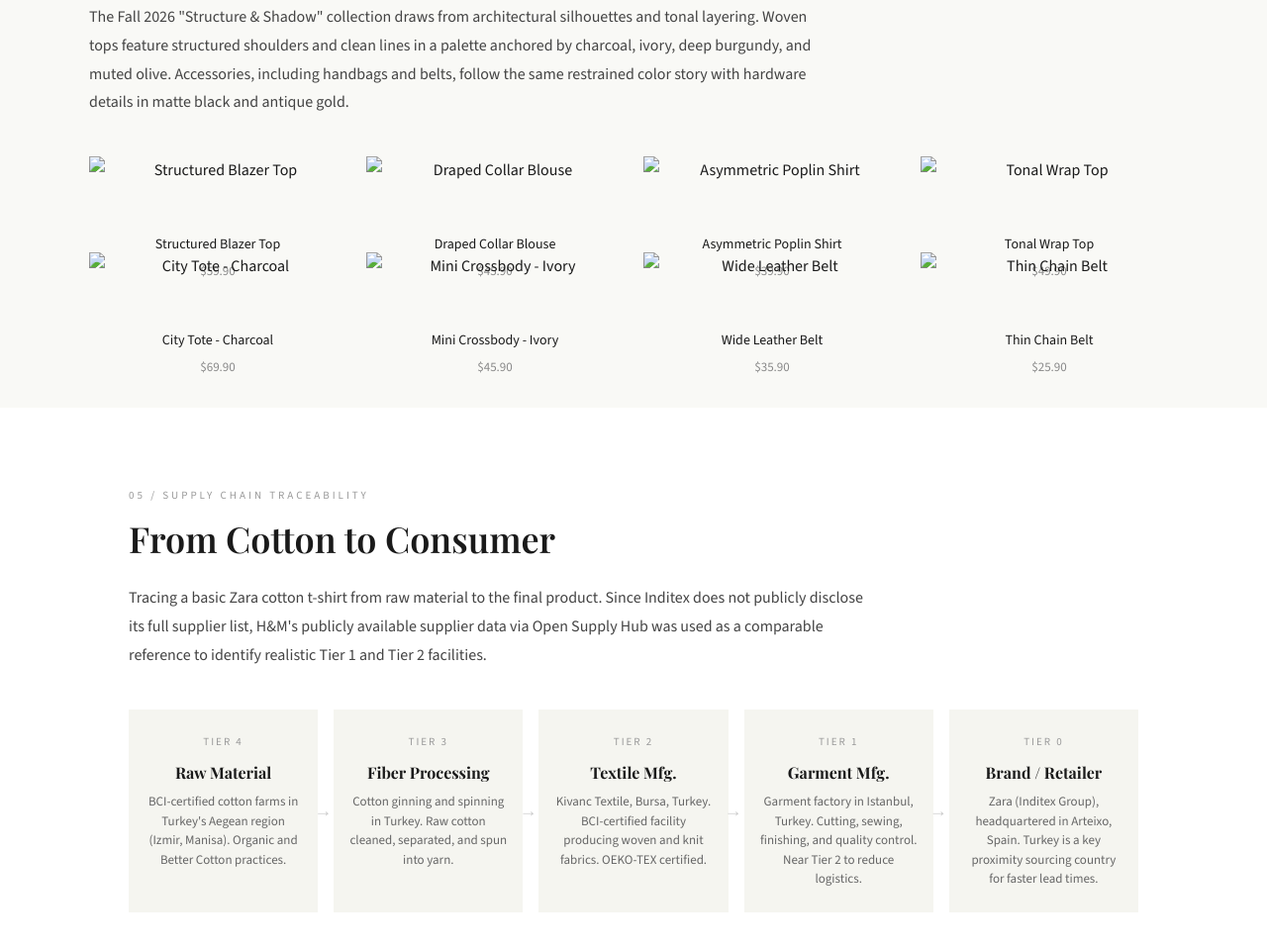
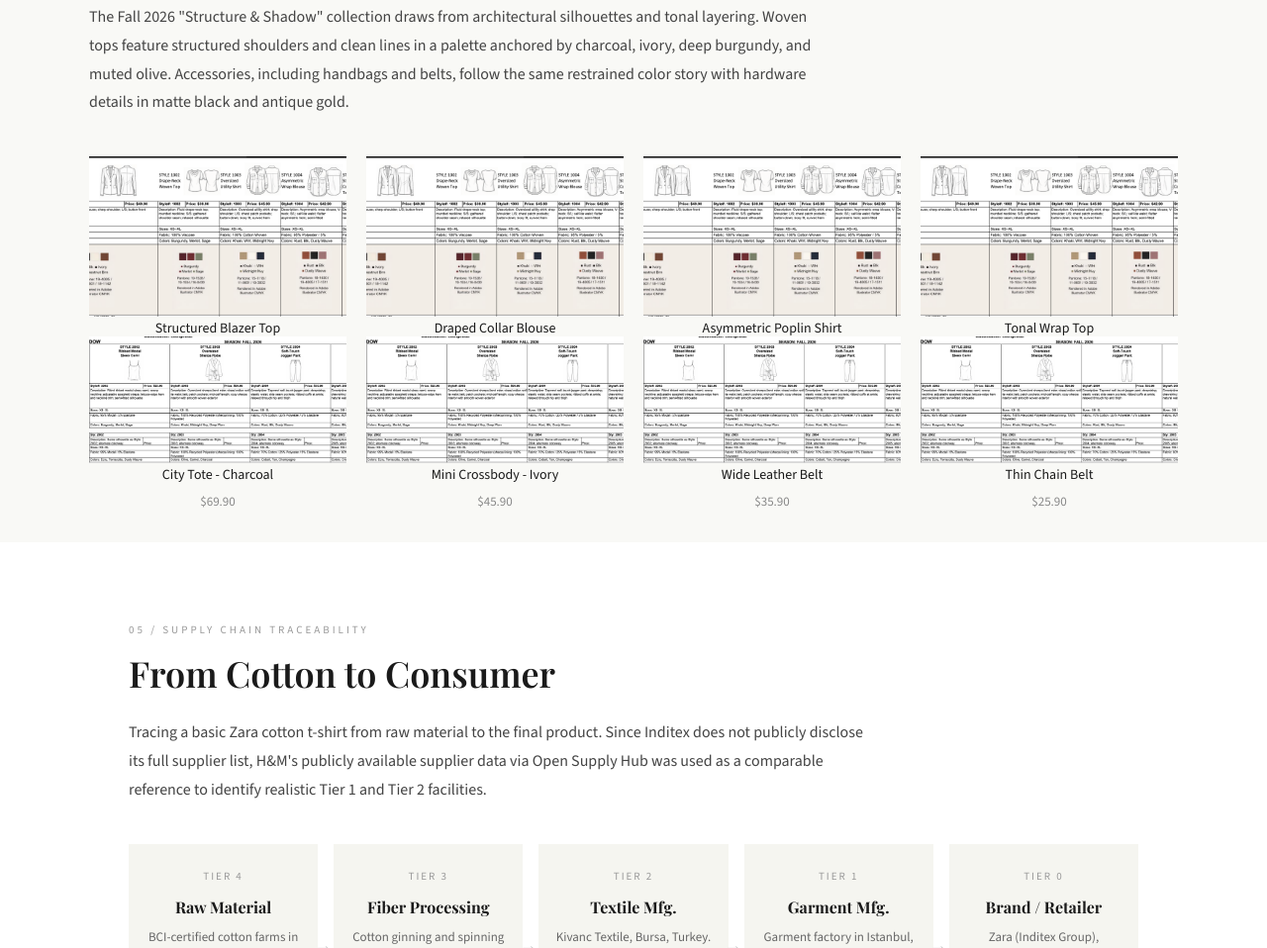
Before and after one commit to winsonc333000/zara-website, a plain HTML site: page index.html in a window 1280 px wide. Shown: the part 3307-4265 px from the top of the page at 99% size. Drawn offline with nearby package versions, Linux system fonts and the light colour scheme.

Commit message:
Fix image filenames so line sheets load correctly
Co-Authored-By: Claude Sonnet 4.6 <noreply@anthropic.com>

```diff
--- a/index.html
+++ b/index.html
@@ -540,42 +540,42 @@
 
     <div class="assortment-grid">
       <div class="assortment-card">
-        <img src="Screenshot 2026-05-03 at 11.51.56 PM.png" alt="Structured Blazer Top" style="width:100%;height:100%;object-fit:cover;display:block;">
+        <img src="linesheet-woven.png" alt="Structured Blazer Top" style="width:100%;height:100%;object-fit:cover;display:block;">
         <h4>Structured Blazer Top</h4>
         <p>$59.90</p>
       </div>
       <div class="assortment-card">
-        <img src="Screenshot 2026-05-03 at 11.51.56 PM.png" alt="Draped Collar Blouse" style="width:100%;height:100%;object-fit:cover;display:block;">
+        <img src="linesheet-woven.png" alt="Draped Collar Blouse" style="width:100%;height:100%;object-fit:cover;display:block;">
         <h4>Draped Collar Blouse</h4>
         <p>$45.90</p>
       </div>
       <div class="assortment-card">
-        <img src="Screenshot 2026-05-03 at 11.51.56 PM.png" alt="Asymmetric Poplin Shirt" style="width:100%;height:100%;object-fit:cover;display:block;">
+        <img src="linesheet-woven.png" alt="Asymmetric Poplin Shirt" style="width:100%;height:100%;object-fit:cover;display:block;">
         <h4>Asymmetric Poplin Shirt</h4>
         <p>$39.90</p>
       </div>
       <div class="assortment-card">
-        <img src="Screenshot 2026-05-03 at 11.51.56 PM.png" alt="Tonal Wrap Top" style="width:100%;height:100%;object-fit:cover;display:block;">
+        <img src="linesheet-woven.png" alt="Tonal Wrap Top" style="width:100%;height:100%;object-fit:cover;display:block;">
         <h4>Tonal Wrap Top</h4>
         <p>$49.90</p>
       </div>
       <div class="assortment-card">
-        <img src="Screenshot 2026-05-03 at 11.51.45 PM.png" alt="City Tote - Charcoal" style="width:100%;height:100%;object-fit:cover;display:block;">
+        <img src="linesheet-knit.png" alt="City Tote - Charcoal" style="width:100%;height:100%;object-fit:cover;display:block;">
         <h4>City Tote - Charcoal</h4>
         <p>$69.90</p>
       </div>
       <div class="assortment-card">
-        <img src="Screenshot 2026-05-03 at 11.51.45 PM.png" alt="Mini Crossbody - Ivory" style="width:100%;height:100%;object-fit:cover;display:block;">
+        <img src="linesheet-knit.png" alt="Mini Crossbody - Ivory" style="width:100%;height:100%;object-fit:cover;display:block;">
         <h4>Mini Crossbody - Ivory</h4>
         <p>$45.90</p>
       </div>
       <div class="assortment-card">
-        <img src="Screenshot 2026-05-03 at 11.51.45 PM.png" alt="Wide Leather Belt" style="width:100%;height:100%;object-fit:cover;display:block;">
+        <img src="linesheet-knit.png" alt="Wide Leather Belt" style="width:100%;height:100%;object-fit:cover;display:block;">
         <h4>Wide Leather Belt</h4>
         <p>$35.90</p>
       </div>
       <div class="assortment-card">
-        <img src="Screenshot 2026-05-03 at 11.51.45 PM.png" alt="Thin Chain Belt" style="width:100%;height:100%;object-fit:cover;display:block;">
+        <img src="linesheet-knit.png" alt="Thin Chain Belt" style="width:100%;height:100%;object-fit:cover;display:block;">
         <h4>Thin Chain Belt</h4>
         <p>$25.90</p>
       </div>
```
Also changed, not shown: linesheet-knit.png (added), linesheet-woven.png (added).
